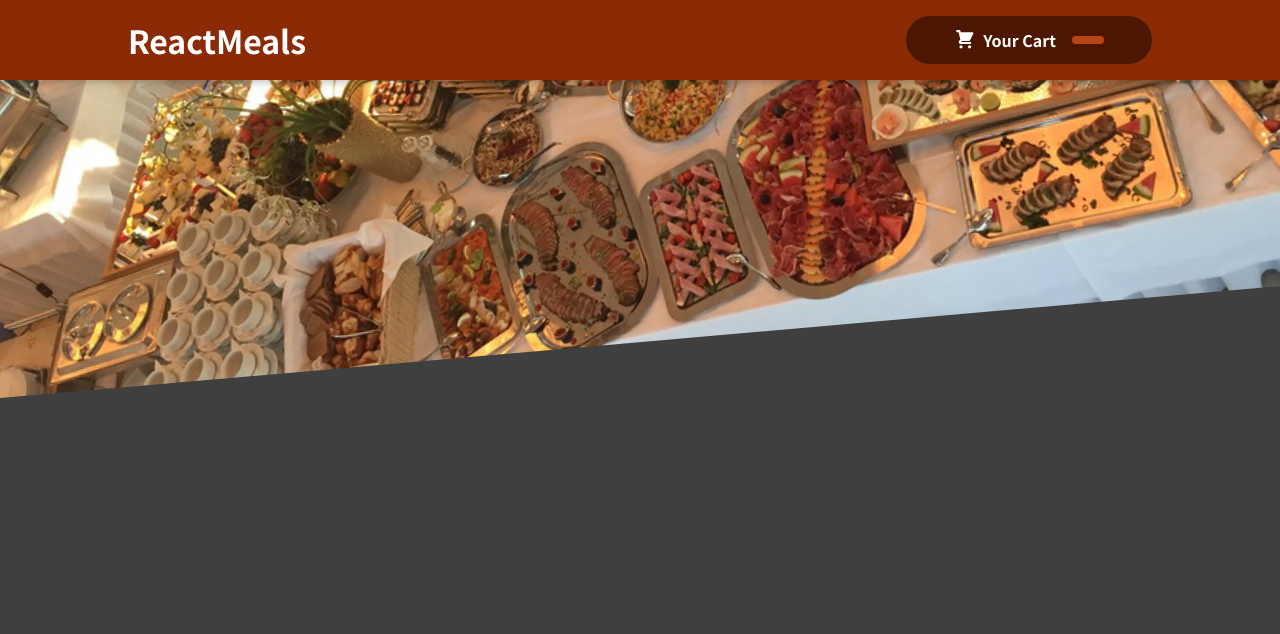
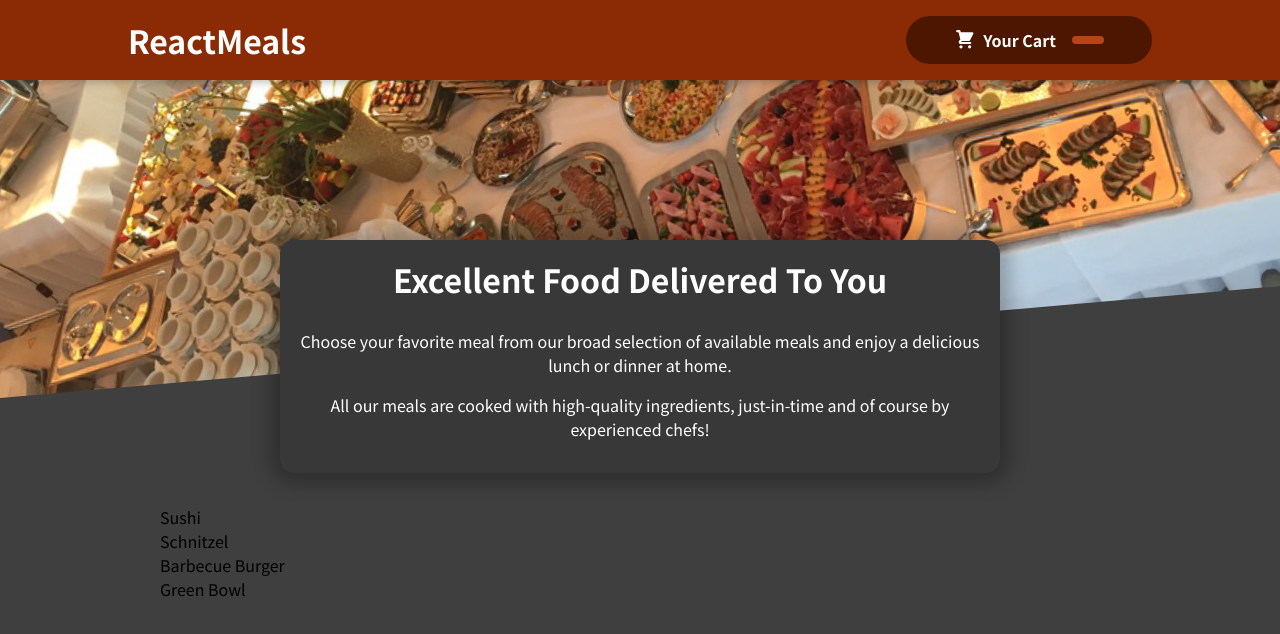
Before and after one commit to IvoCloud/react-food-app-example, a React (Create React App) app: page / in a window 1280 px wide. Shown: the top 634 px of the page. Built offline with nearby package versions, Linux system fonts and the light colour scheme.

Commit message:
Added Meals Component to App.js

```diff
--- a/src/App.js
+++ b/src/App.js
@@ -1,10 +1,12 @@
 import React, { Fragment } from "react";
 import Header from "./components/Layout/Header";
+import Meals from "./components/Features/Meals/Meals"
 
 function App() {
   return (
     <Fragment>
       <Header/>
+      <Meals/>
     </Fragment>
   );
 }
--- a/src/components/Features/Meals/Meals.js
+++ b/src/components/Features/Meals/Meals.js
@@ -0,0 +1,12 @@
+import { Fragment } from "react";
+import MealsSummary from "./MealsSummary";
+import AvailableMeals from "./AvailableMeals";
+
+const Meals = () => {
+  return <Fragment>
+    <MealsSummary/>
+    <AvailableMeals/>
+  </Fragment>
+};
+
+export default Meals;
--- a/src/components/Features/Meals/dummy_db.js
+++ b/src/components/Features/Meals/dummy_db.js
@@ -1,4 +1,4 @@
-export default dummy_db = [
+const dummy_db = [
   {
     id: "m1",
     name: "Sushi",
@@ -24,3 +24,5 @@ export default dummy_db = [
     price: 18.99,
   },
 ];
+
+export default dummy_db;
```
Also changed, not shown: 1 other file (tests, documents, lock files or other folders).
